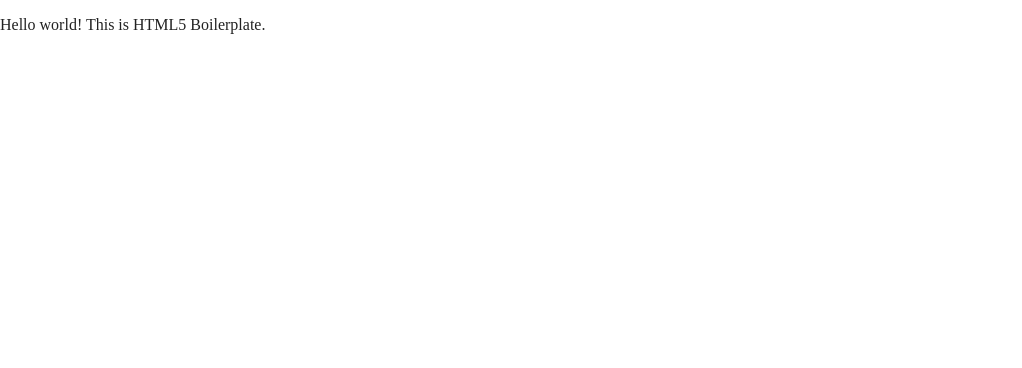
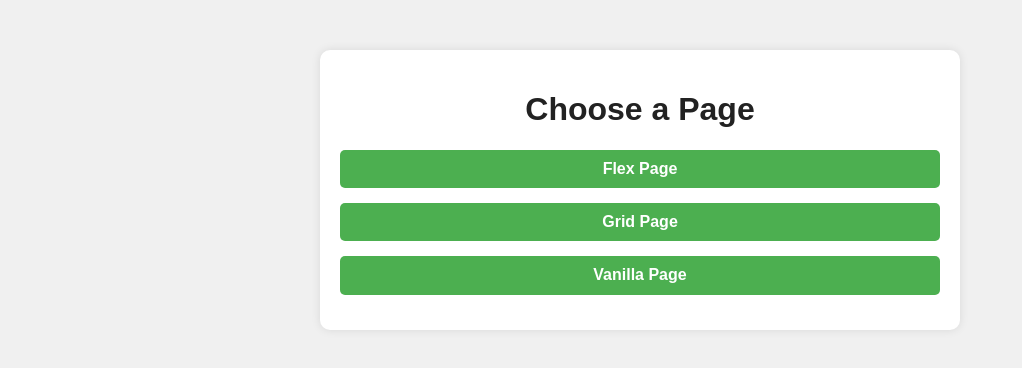
Before and after one commit to YuryYefr/kpi_2_course_web_programming, a website built with Parcel: page index.html in a window 1280 px wide. Shown: the whole page, without its empty margins (0-1022 px from the left). Built offline with nearby package versions, Linux system fonts and the light colour scheme.

Commit message:
added home page with redirect

```diff
--- a/css/main.css
+++ b/css/main.css
@@ -260,3 +260,35 @@ textarea {
     page-break-after: avoid;
   }
 }
+
+body {
+            font-family: Arial, sans-serif;
+            background-color: #f0f0f0;
+            text-align: center;
+            padding: 50px;
+        }
+
+        .container {
+            max-width: 600px;
+            margin: 0 auto;
+            background-color: white;
+            padding: 20px;
+            border-radius: 10px;
+            box-shadow: 0 0 10px rgba(0, 0, 0, 0.1);
+        }
+
+        .redirect-link {
+            display: block;
+            margin: 15px 0;
+            padding: 10px;
+            background-color: #4CAF50;
+            color: white;
+            text-decoration: none;
+            font-weight: bold;
+            border-radius: 5px;
+            transition: background-color 0.3s;
+        }
+
+        .redirect-link:hover {
+            background-color: #45a049;
+        }
--- a/index.html
+++ b/index.html
@@ -25,7 +25,12 @@
 <body>
 
   <!-- Add your site or application content here -->
-  <p>Hello world! This is HTML5 Boilerplate.</p>
+  <div class="container">
+        <h1>Choose a Page</h1>
+        <a href="https://username.github.io/repository-name/flex_page/flex_page" class="redirect-link">Flex Page</a>
+        <a href="https://yuryyefr.github.io/kpi_2_course_web_programming/grid_page/grid_page" class="redirect-link">Grid Page</a>
+        <a href="https://yuryyefr.github.io/kpi_2_course_web_programming/vanilla_page/vanilla_page" class="redirect-link">Vanilla Page</a>
+    </div>
   <script src="js/vendor/modernizr-3.11.2.min.js"></script>
   <script src="js/plugins.js"></script>
   <script src="js/main.js"></script>
```
